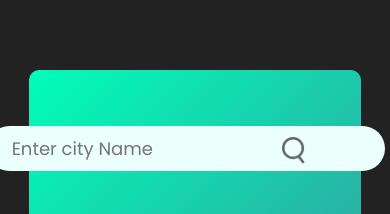
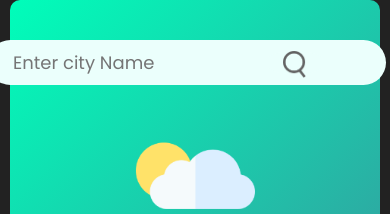
Before and after one commit to code-brownie/Weather-App, a plain HTML site: page index.html in a window 390 px wide. Shown: the top 214 px of the page. Drawn offline with Linux system fonts and the light colour scheme.

Commit message:
Update style.css

```diff
--- a/style.css
+++ b/style.css
@@ -12,6 +12,7 @@ body {
 
 .card {
     width: 30%;
+    max-width: 800px;
     background: linear-gradient(135deg, #00feba, #5b548a);
     margin: 70px auto 0;
     border-radius: 10px;
@@ -99,13 +100,14 @@ body {
 @media only screen and (max-width: 1100px) {
     .search {
         justify-content: center;
-        width: 50%;
-        /* margin: auto; */
-        margin: 1rem 0rem 1rem 6rem;
+        width: 30%;
+        margin: auto;
     }
 
     .card {
-        width: 85%;
+        width: 95%;
+        margin: 0px auto 0;
+        height: 100vh;
     }
 
     .search button {
@@ -141,11 +143,11 @@ body {
         margin-right: -199px;
         position: absolute;
     }
+
     .search {
         justify-content: center;
         width: 50%;
-        /* margin: auto; */
-        margin: 1rem 0rem 1rem 4rem;
+        margin: auto;
     }
 
 
```
